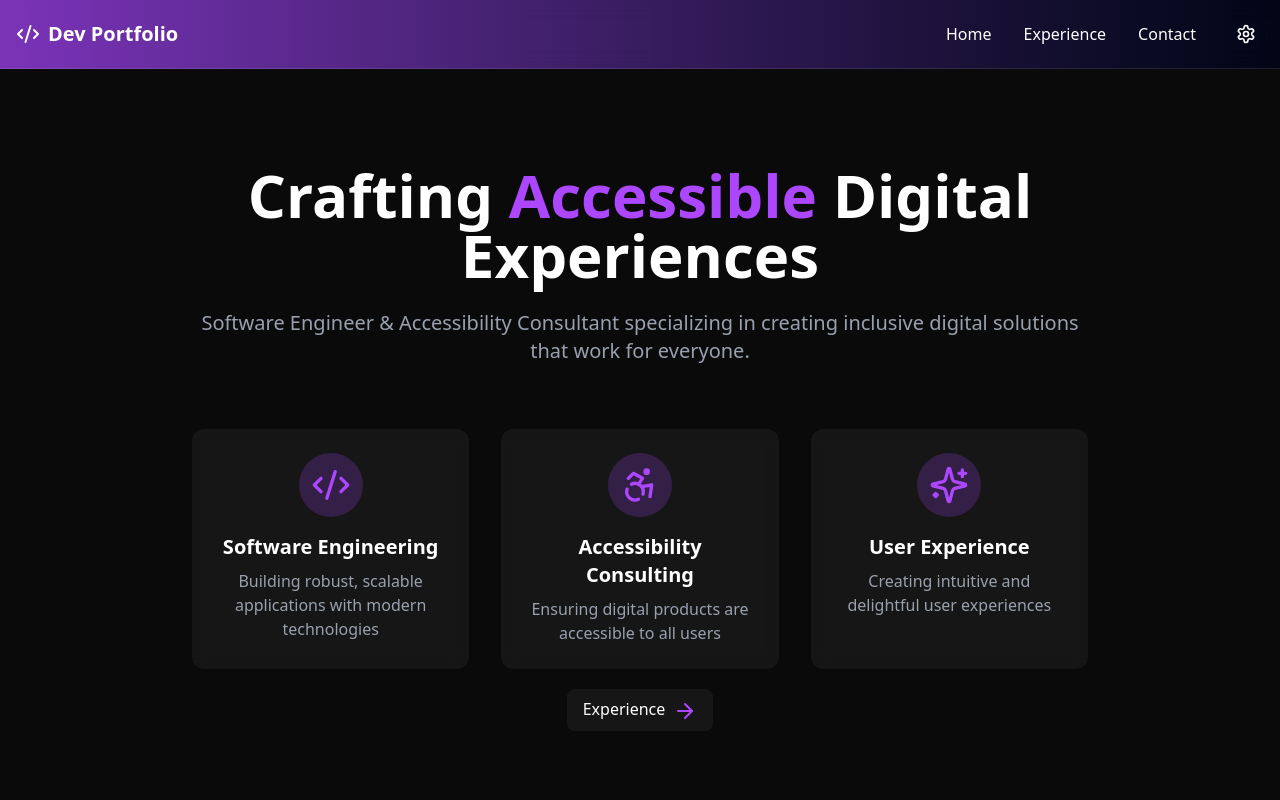
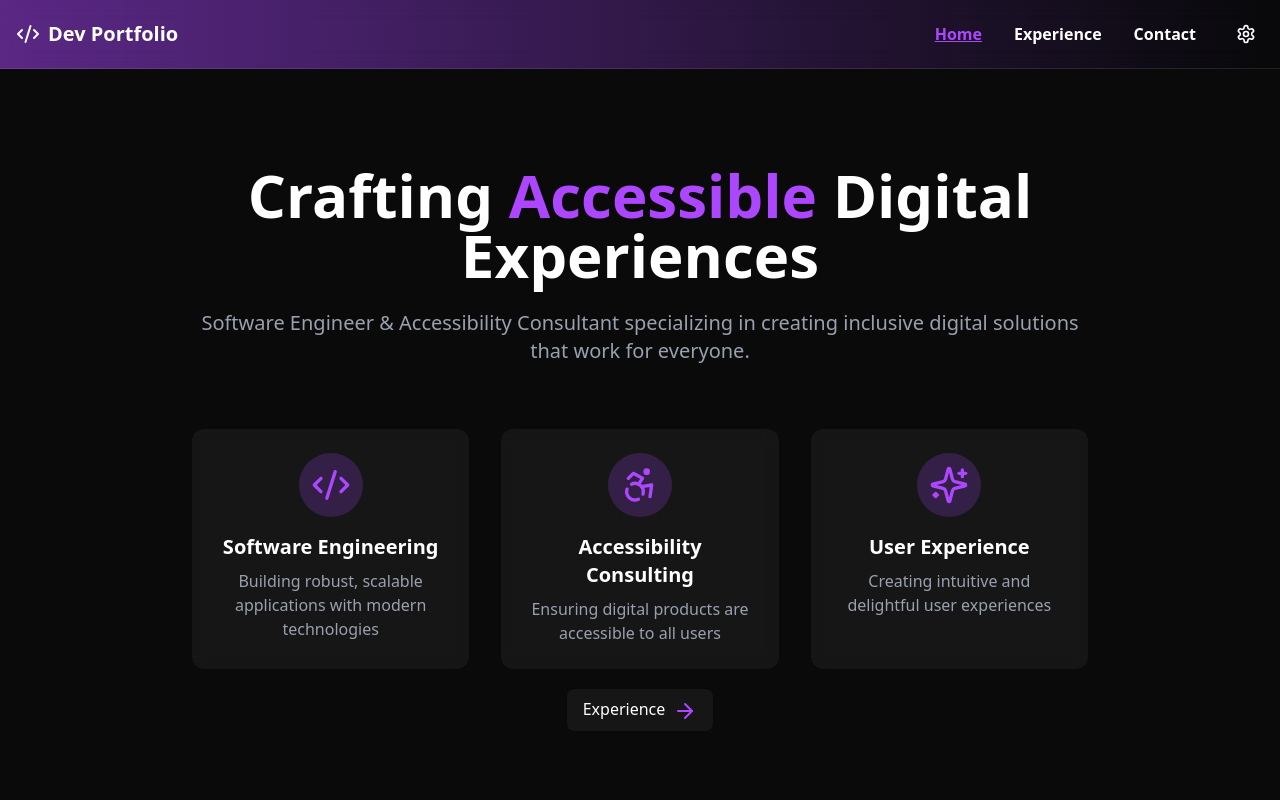
Before and after one commit to MichaelWhitt/portfolio-2025, a React (Vite) app: page / in a window 1280 px wide. Shown: the top 800 px of the page. Built offline with nearby package versions, Linux system fonts and the light colour scheme.

Commit message:
feat(app): fix various small css bugs and routing

```diff
--- a/src/components/Layout/Header.tsx
+++ b/src/components/Layout/Header.tsx
@@ -1,4 +1,4 @@
-import { Link } from 'wouter'
+import { Link, useLocation } from 'wouter'
 import { Code2, Settings } from 'lucide-react'
 
 interface HeaderProps {
@@ -6,8 +6,11 @@ interface HeaderProps {
 }
 
 const Header = ({ onAccessibilityClick }: HeaderProps) => {
+
+  const [location, ] = useLocation()
+
   return (
-    <header className='fixed top-0 left-0 right-0 w-full bg-linear-to-r from-purple-500/70 to-slate-950/90 backdrop-blur-md z-50 border-b border-white/10'>
+    <header className='fixed top-0 left-0 right-0 w-full bg-linear-to-r from-purple-500/50 to-slate-950/10 backdrop-blur-md z-50 border-b border-white/10'>
 
       <nav className='container mx-auto px-4 py-4 flex items-center justify-between'>
         <Link href='/' className='flex items-center space-x-2 text-xl font-bold text-white hover:text-purple-500 transition-colors'>
@@ -16,13 +19,13 @@ const Header = ({ onAccessibilityClick }: HeaderProps) => {
         </Link>
 
         <div className='flex items-center space-x-8'>
-          <Link href='/' className='hover:text-purple-500 transition-colors'>
+          <Link href='/' className={`font-bold transition-colors ${location === '/' ? 'text-purple-500 underline' : 'hover:text-purple-500 hover:underline'}`}>
             Home
           </Link>
-          <Link href='/experience' className='hover:text-purple-500 transition-colors'>
+          <Link href='/experience' className={`font-bold transition-colors ${location === '/experience' ? 'text-purple-500 underline' : 'hover:text-purple-500 hover:underline'}`}>
             Experience
           </Link>
-          <Link href='/contact' className='hover:text-purple-500 transition-colors'>
+          <Link href='/contact' className={`font-bold transition-colors ${location === '/contact' ? 'text-purple-500 underline' : 'hover:text-purple-500 hover:underline'}`}>
             Contact
           </Link>
           <button
```
